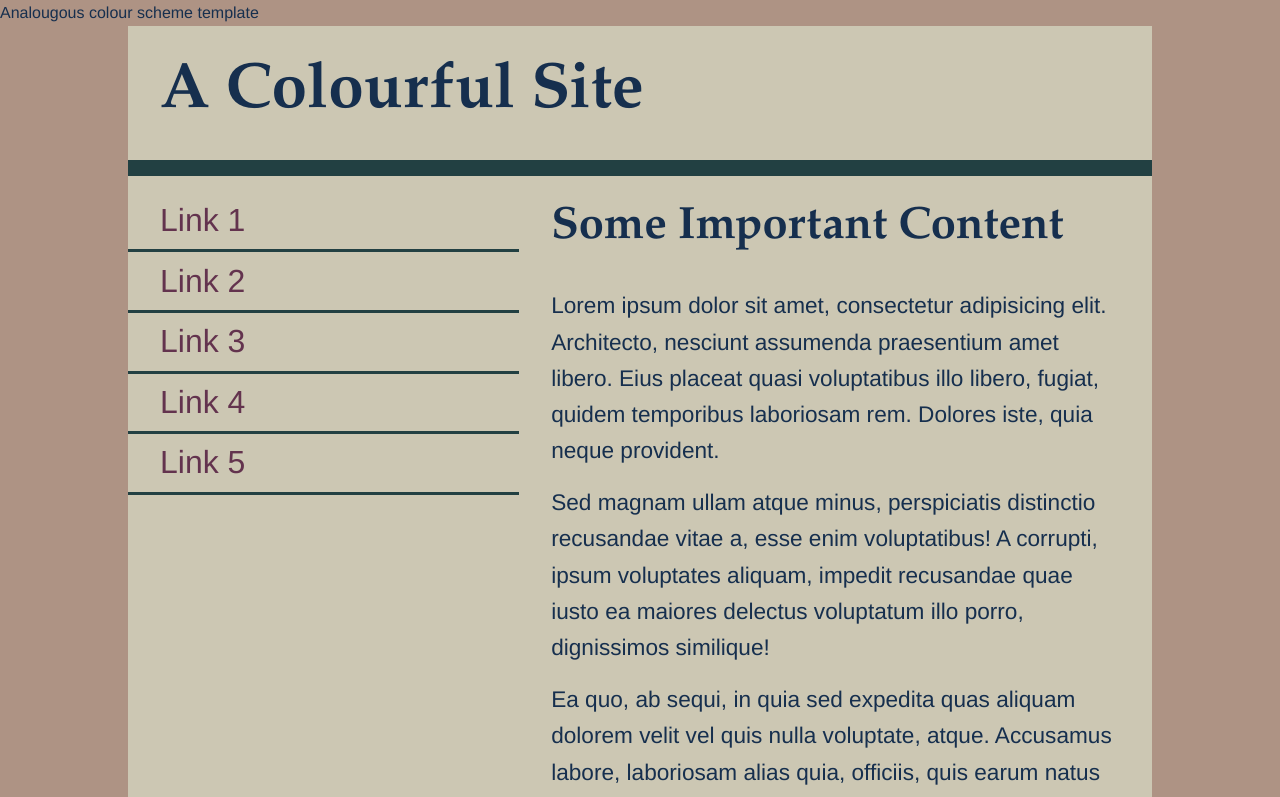
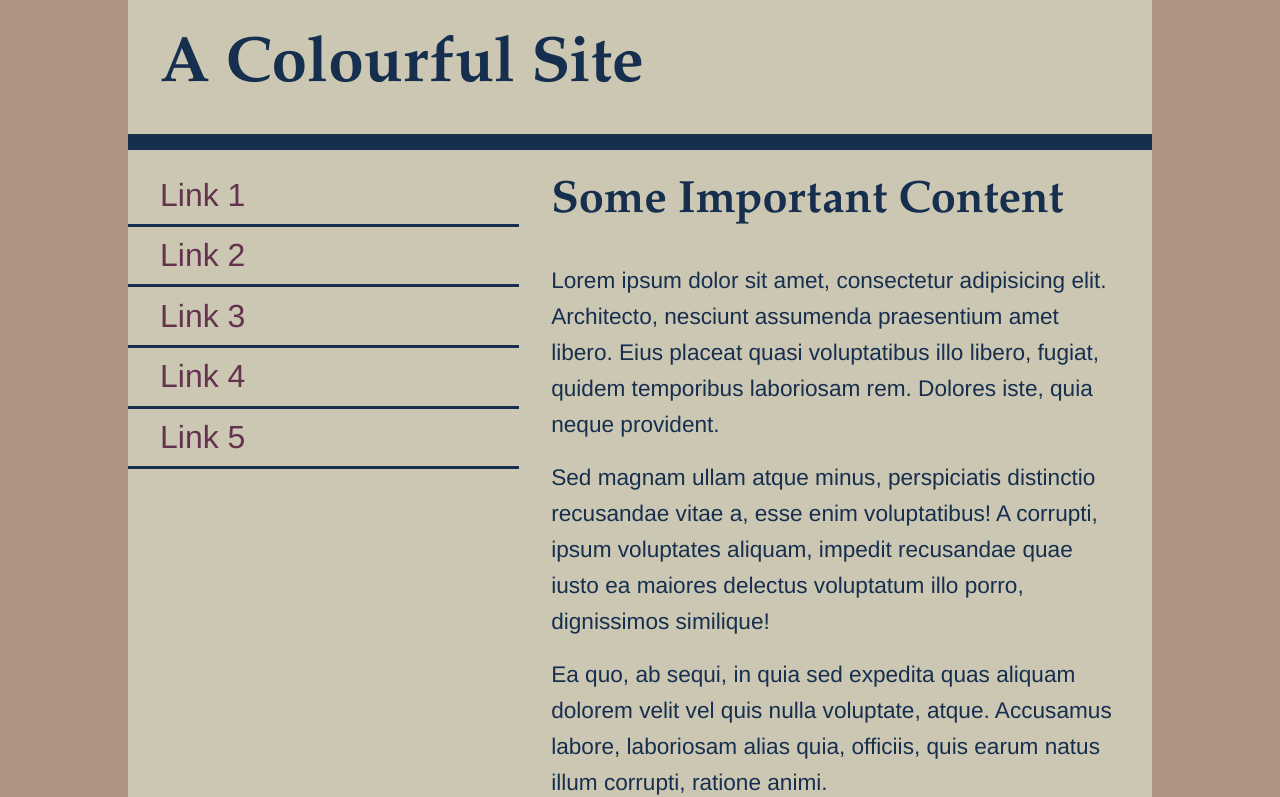
Before and after one commit to Ercdavgn/Colours, a plain HTML site: page analogous.html in a window 1280 px wide. Shown: the top 797 px of the page. Drawn offline with Linux system fonts and the light colour scheme.

Commit message:
Create Analougous color scheme

```diff
--- a/analogous.html
+++ b/analogous.html
@@ -1,5 +1,3 @@
-Analougous colour scheme template
-
 <!DOCTYPE html>
 <html lang="en">
 <head>
@@ -24,11 +22,11 @@ Analougous colour scheme template
             background-color: #ccc7b3;
         }
         header{
-            border-bottom: 1rem solid #224042;
+            border-bottom: 1rem solid #162f4e;
         }
         nav li>a{
             color: #63334E;
-            border-bottom: 0.2rem solid #224042;
+            border-bottom: 0.2rem solid #162f4e;
         }
         nav li>a:hover,
         nav li>a:active{
```
